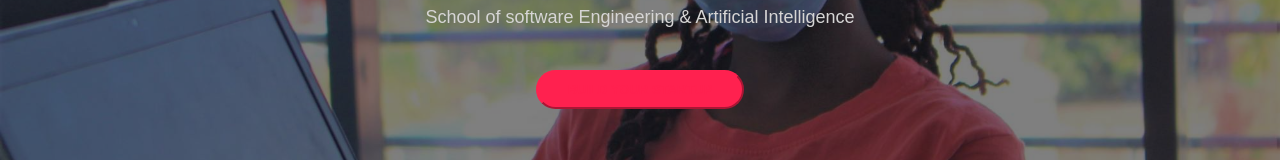
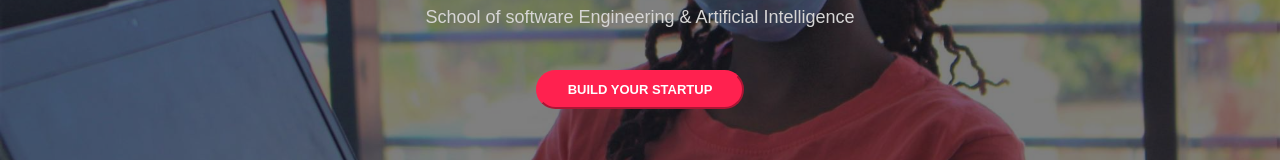
Before and after one commit to williamwaweru/ubunifu-college-clone, a plain HTML site: page index.html in a window 1280 px wide. Shown: the part 409-569 px from the top of the page. Drawn offline with Linux system fonts and the light colour scheme.

Commit message:
changed homepagebtn color

```diff
--- a/CSS/style.css
+++ b/CSS/style.css
@@ -121,7 +121,7 @@
   background-color: #ff214f;
   border-color: #ff214f;
   border-radius: 50px;
-  color: #ff214f;
+  color: #fff;
   font-size: 13px;
   font-weight: 600;
   padding-top: 10px;
```
